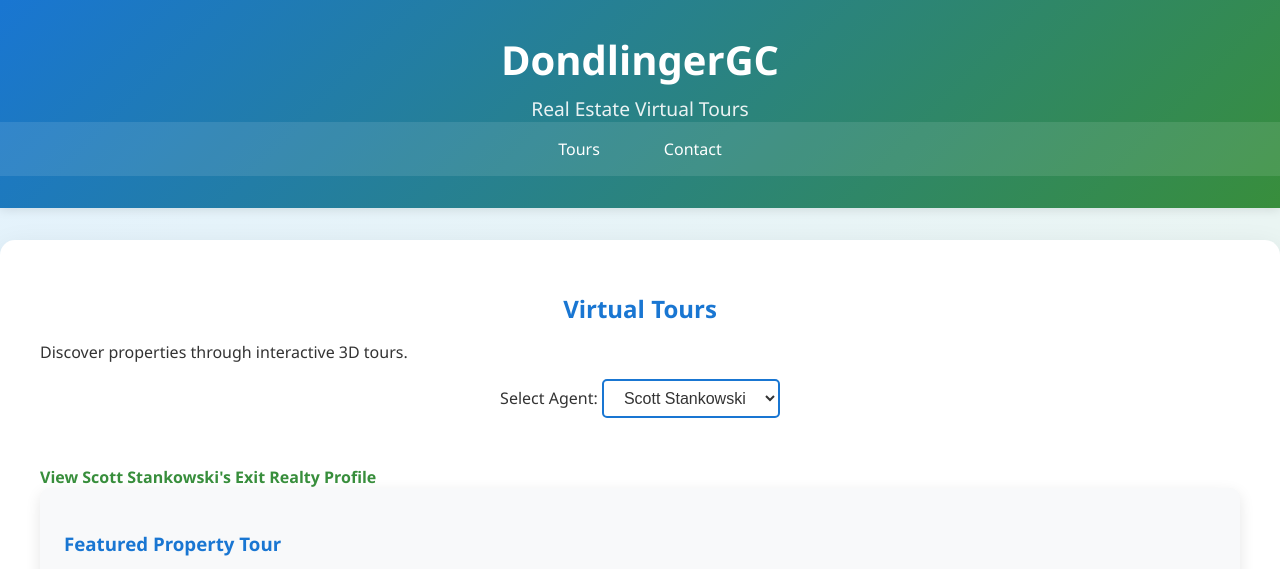
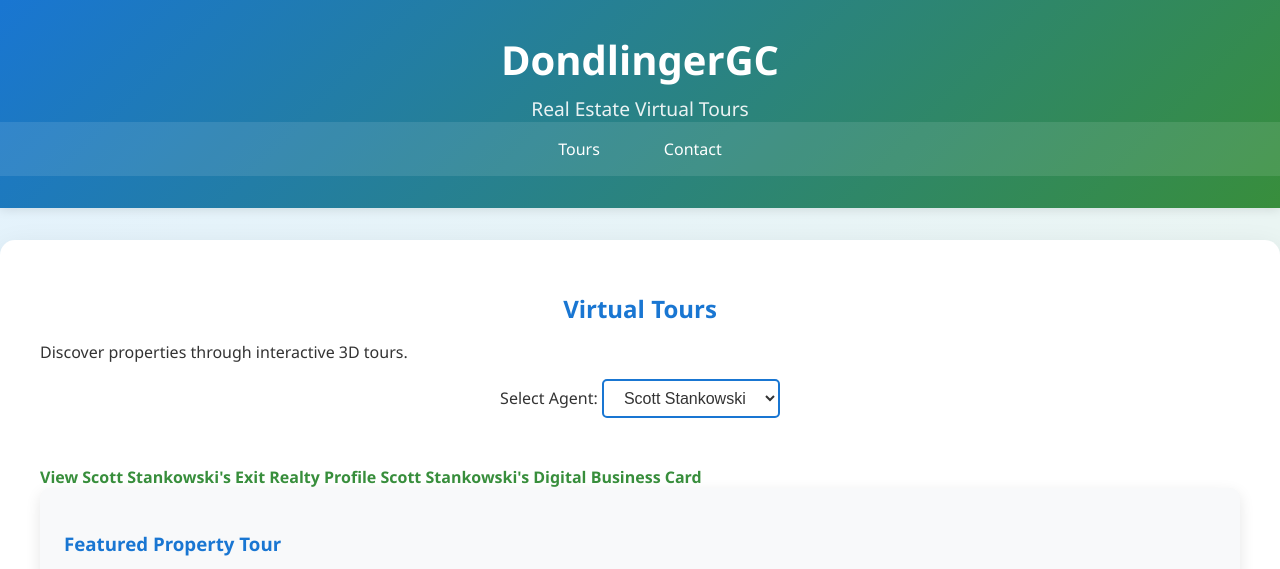
Before and after one commit to DondlingerGeneralContracting/dondlingergc, a plain HTML site: page index.html in a window 1280 px wide. Shown: the top 569 px of the page. Drawn offline with Linux system fonts and the light colour scheme.

Commit message:
Add link to Scott Stankowski's digital business card

```diff
--- a/index.html
+++ b/index.html
@@ -218,6 +218,7 @@
                 <div id="scott-tours" class="agent-tours">
                     <a href="https://exitrealty.com/agent/Scott/Stankowski/265788" class="agent-link" target="_blank"
                         rel="noopener">View Scott Stankowski's Exit Realty Profile</a>
+                    <a href="https://myexit.co/m/E184948" class="agent-link" target="_blank" rel="noopener">Scott Stankowski's Digital Business Card</a>
                     <div class="tour">
                         <h3>Featured Property Tour</h3>
                         <p>Take a virtual walk through this beautiful property.</p>
```
